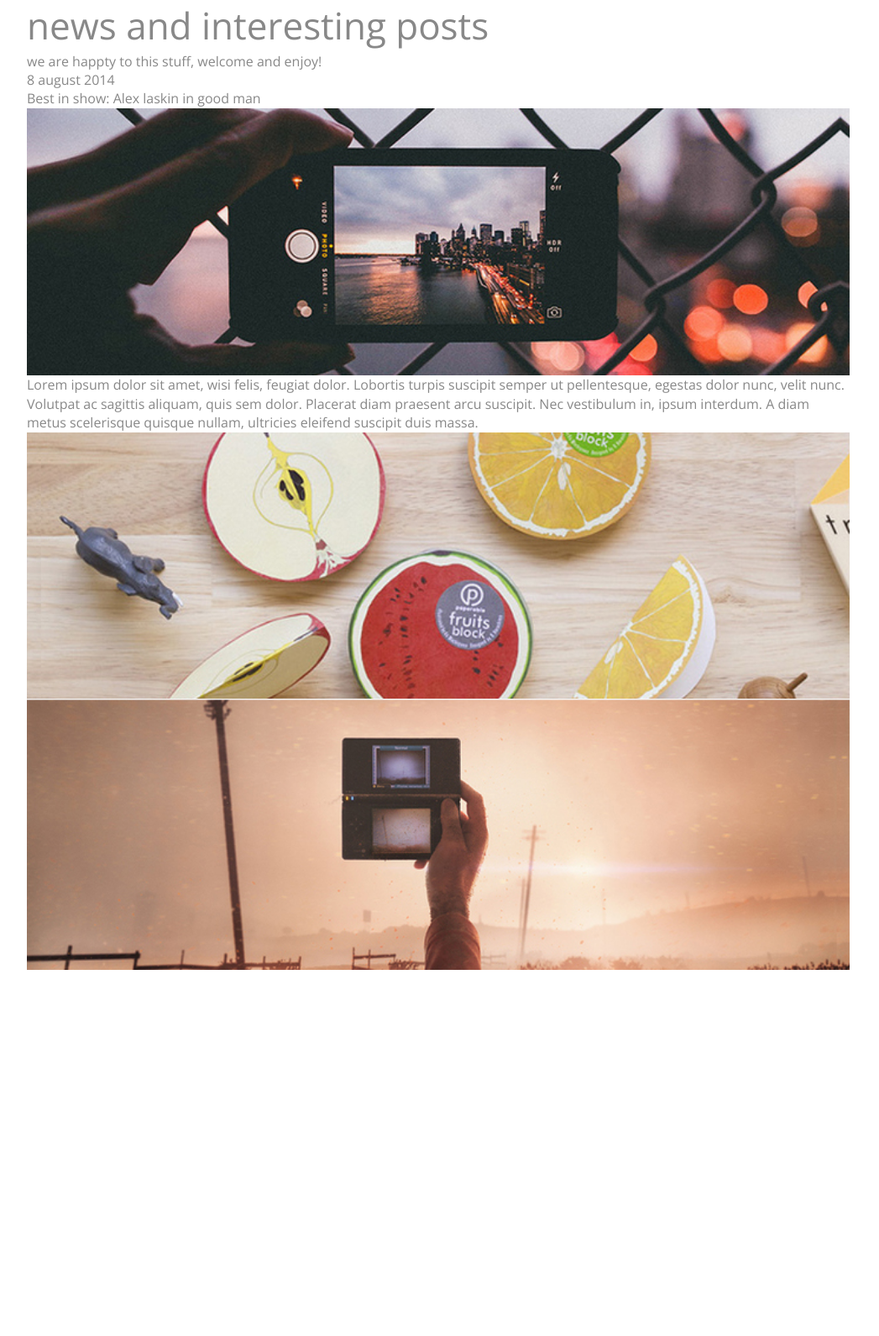
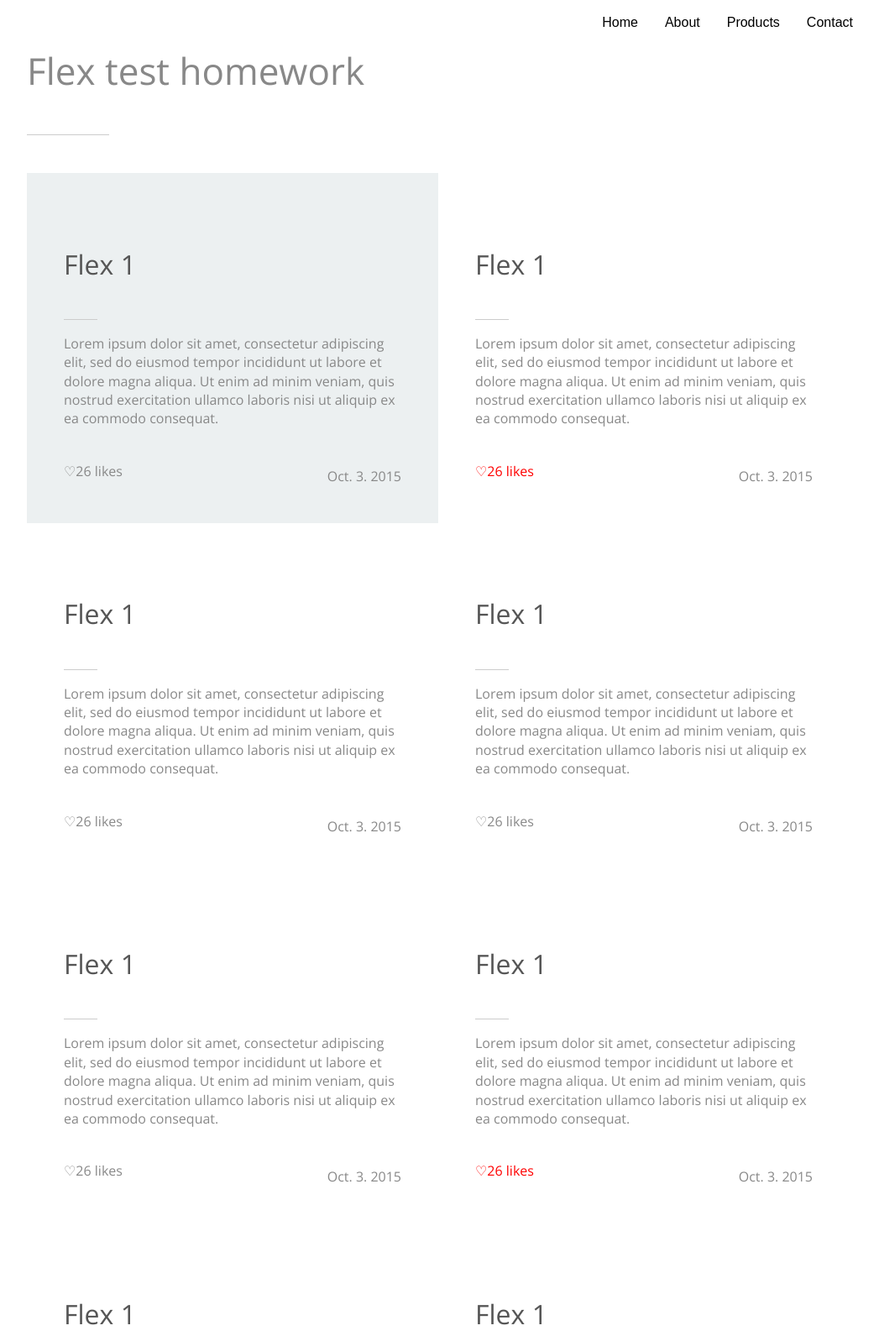
Before and after one commit to sosoart/sosoart.github.io, a plain HTML site: page index.html in a window 1280 px wide. Shown: the top 1591 px of the page at 84% size, without its empty margins (118-1165 px from the left). Before the commit the page ends 1155 px from the top, so only its background shows below. Drawn offline with nearby package versions, Linux system fonts and the light colour scheme.

Commit message:
The first homework

```diff
--- a/css/main.css
+++ b/css/main.css
@@ -127,7 +127,7 @@ hr{
 .navigation {
     list-style: none;
     margin: 0 auto;
-    width: 60%;
+    width: 980px;
 
     display: -webkit-box;
     display: -moz-box;
--- a/index.html
+++ b/index.html
@@ -3,62 +3,132 @@
 <head>
     <meta charset="utf-8">
     <meta http-equiv="x-ua-compatible" content="ie=edge">
-        <title>my website</title>
+    <title>The 1st homework</title>
     <meta name="description" content="">
     <meta name="viewport" content="width=device-width, initial-scale=1">
 
     <link rel="apple-touch-icon" href="apple-touch-icon.png">
     <!-- Place favicon.ico in the root directory -->
 
-        <link href='https://fonts.googleapis.com/css?family=Open+Sans:400,700' rel='stylesheet' type='text/css'>
+    <link href='https://fonts.googleapis.com/css?family=Open+Sans:400,300,700' rel='stylesheet' type='text/css'>
     <link rel="stylesheet" href="css/normalize.css">
     <link rel="stylesheet" href="css/main.css">
     <script src="js/vendor/modernizr-2.8.3.min.js"></script>
 </head>
 <body>
 <!--[if lt IE 8]>
-            <p class="browserupgrade">You are using an <strong>outdated</strong> browser. Please <a href="http://browsehappy.com/">upgrade your browser</a> to improve your experience.</p>
+<p class="browserupgrade">You are using an <strong>outdated</strong> browser. Please
+    <a href="http://browsehappy.com/">upgrade your browser</a> to improve your experience.</p>
 <![endif]-->
 
 <!-- Add your site or application content here -->
+<ul class="navigation">
+    <li><a href="#">Home</a></li>
+    <li><a href="#">About</a></li>
+    <li><a href="#">Products</a></li>
+    <li><a href="#">Contact</a></li>
+</ul>
+
 <div class="container">
 
-          <div class="header">
-          <div class="title">news and interesting posts</div>
-          <div class="sub-title">we are happty to this stuff, welcome and enjoy!</div>
+    <div class="title">
+        Flex test homework
+        <hr>
     </div>
 
-           <div class="content">
-             <div class="item">
-                <div class="item-header">
-                    <div class="item-time">8 august 2014
-                        <div class="item-title"></div>Best in show: Alex laskin in good man
-                    </div>
-                    <div class="content">
-                        <img src="img/1st.jpg"
-                             alt="medium image" width="100%"
-                    </div>
-                        <div class="image-text">
-                        Lorem ipsum dolor sit amet, wisi felis, feugiat dolor. Lobortis turpis
-                        suscipit semper ut pellentesque, egestas dolor nunc, velit nunc. Volutpat
-                        ac sagittis aliquam, quis sem dolor. Placerat diam praesent arcu suscipit.
-                        Nec vestibulum in, ipsum interdum. A diam metus scelerisque quisque nullam,
-                        ultricies eleifend suscipit duis massa.
-                        </div>
-                    <div class="content">
-                        <img src="img/2nd.jpg"
-                             alt="medium image" width="100%"
+
+    <div class="flex_container">
+        <div class="flex_item gray">
+            <h4>Flex 1</h4>
+            <hr>
+            Lorem ipsum dolor sit amet, consectetur adipiscing elit, sed do eiusmod tempor incididunt ut
+            labore et dolore magna aliqua. Ut enim ad minim veniam, quis nostrud exercitation ullamco laboris nisi ut
+            aliquip ex ea commodo consequat.
+            <div class="likes">♡26 likes</div>
+            <div class="time">Oct. 3. 2015</div>
         </div>
 
-                    <div class="content">
-                        <img src="img/3rd.jpg"
-                             alt="medium image" width="100%"
+        <div class="flex_item">
+            <h4>Flex 1</h4>
+            <hr>
+            Lorem ipsum dolor sit amet, consectetur adipiscing elit, sed do eiusmod tempor incididunt ut
+            labore et dolore magna aliqua. Ut enim ad minim veniam, quis nostrud exercitation ullamco laboris nisi ut
+            aliquip ex ea commodo consequat.
+            <div class="likes red">♡26 likes</div>
+            <div class="time">Oct. 3. 2015</div>
         </div>
 
+        <div class="flex_item">
+            <h4>Flex 1</h4>
+            <hr>
+            Lorem ipsum dolor sit amet, consectetur adipiscing elit, sed do eiusmod tempor incididunt ut
+            labore et dolore magna aliqua. Ut enim ad minim veniam, quis nostrud exercitation ullamco laboris nisi ut
+            aliquip ex ea commodo consequat.
+            <div class="likes">♡26 likes</div>
+            <div class="time">Oct. 3. 2015</div>
+        </div>
+
+        <div class="flex_item">
+            <h4>Flex 1</h4>
+            <hr>
+            Lorem ipsum dolor sit amet, consectetur adipiscing elit, sed do eiusmod tempor incididunt ut
+            labore et dolore magna aliqua. Ut enim ad minim veniam, quis nostrud exercitation ullamco laboris nisi ut
+            aliquip ex ea commodo consequat.
+            <div class="likes">♡26 likes</div>
+            <div class="time">Oct. 3. 2015</div>
+        </div>
+
+        <div class="flex_item">
+            <h4>Flex 1</h4>
+            <hr>
+            Lorem ipsum dolor sit amet, consectetur adipiscing elit, sed do eiusmod tempor incididunt ut
+            labore et dolore magna aliqua. Ut enim ad minim veniam, quis nostrud exercitation ullamco laboris nisi ut
+            aliquip ex ea commodo consequat.
+            <div class="likes">♡26 likes</div>
+            <div class="time">Oct. 3. 2015</div>
+        </div>
+
+        <div class="flex_item">
+            <h4>Flex 1</h4>
+            <hr>
+            Lorem ipsum dolor sit amet, consectetur adipiscing elit, sed do eiusmod tempor incididunt ut
+            labore et dolore magna aliqua. Ut enim ad minim veniam, quis nostrud exercitation ullamco laboris nisi ut
+            aliquip ex ea commodo consequat.
+            <div class="likes red">♡26 likes</div>
+            <div class="time">Oct. 3. 2015</div>
+        </div>
+
+        <div class="flex_item">
+            <h4>Flex 1</h4>
+            <hr>
+            Lorem ipsum dolor sit amet, consectetur adipiscing elit, sed do eiusmod tempor incididunt ut
+            labore et dolore magna aliqua. Ut enim ad minim veniam, quis nostrud exercitation ullamco laboris nisi ut
+            aliquip ex ea commodo consequat.
+            <div class="likes">♡26 likes</div>
+            <div class="time">Oct. 3. 2015</div>
+        </div>
+
+        <div class="flex_item">
+            <h4>Flex 1</h4>
+            <hr>
+            Lorem ipsum dolor sit amet, consectetur adipiscing elit, sed do eiusmod tempor incididunt ut
+            labore et dolore magna aliqua. Ut enim ad minim veniam, quis nostrud exercitation ullamco laboris nisi ut
+            aliquip ex ea commodo consequat.
+            <div class="likes">♡26 likes</div>
+            <div class="time">Oct. 3. 2015</div>
         </div>
     </div>
+
+    <div class="footer">
+
+        <span><font color="black">@dxd: The first homework</font><br/>
+            Lorem ipsum dolor sit amet, consectetur adipiscing elit.
+        </span>
     </div>
+
+
 </div>
+
 
 <script src="https://ajax.googleapis.com/ajax/libs/jquery/1.11.3/jquery.min.js"></script>
 <script>window.jQuery || document.write('<script src="js/vendor/jquery-1.11.3.min.js"><\/script>')</script>
@@ -67,12 +137,24 @@
 
 <!-- Google Analytics: change UA-XXXXX-X to be your site's ID. -->
 <script>
-            (function(b,o,i,l,e,r){b.GoogleAnalyticsObject=l;b[l]||(b[l]=
-            function(){(b[l].q=b[l].q||[]).push(arguments)});b[l].l=+new Date;
-            e=o.createElement(i);r=o.getElementsByTagName(i)[0];
-            e.src='https://www.google-analytics.com/analytics.js';
-            r.parentNode.insertBefore(e,r)}(window,document,'script','ga'));
-            ga('create','UA-XXXXX-X','auto');ga('send','pageview');
+    (function (b, o, i, l, e, r) {
+        b.GoogleAnalyticsObject = l;
+        b[l] || (b[l] =
+                function () {
+                    (b[l].q = b[l].q || []).push(arguments)
+                });
+        b[l].l = +new Date;
+        e = o.createElement(i);
+        r = o.getElementsByTagName(i)[0];
+        e.src = 'https://www.google-analytics.com/analytics.js';
+        r.parentNode.insertBefore(e, r)
+    }(window, document, 'script', 'ga'));
+    ga('create', 'UA-XXXXX-X', 'auto');
+    ga('send', 'pageview');
 </script>
+
 </body>
+
+<!--<div class="footer"> Copyright some evil company... </div>-->
+
 </html>
```
Also changed, not shown: index_homework_01.html (deleted, +0 -160 lines). Lines whose indentation alone changed are shown as unchanged.
